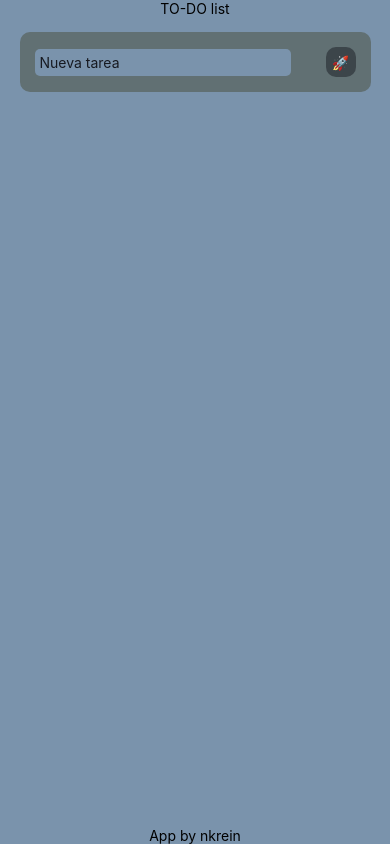
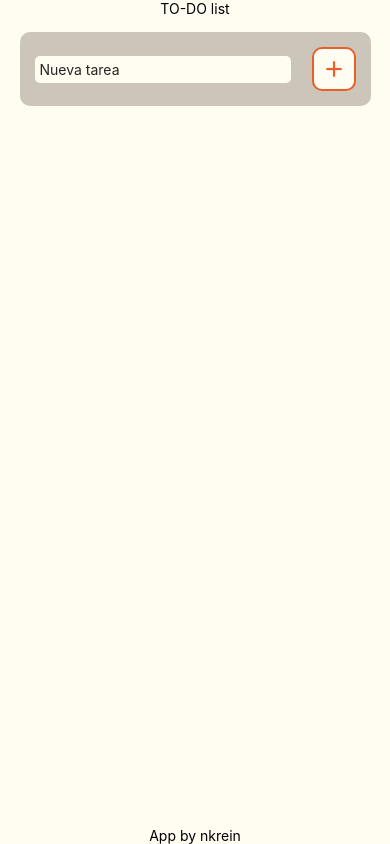
Before and after one commit to NKrein/native-ecomm, a React Native app: screen / in a window 390 px wide. Built offline with nearby package versions, Linux system fonts and the light colour scheme.

Commit message:
Input reset + Palette changes + Button icons

```diff
--- a/App.js
+++ b/App.js
@@ -49,7 +49,7 @@ export default function App() {
 const styles = StyleSheet.create({
   container: {
     flex: 1,
-    backgroundColor: PALETTE.airBlue,
+    backgroundColor: PALETTE.white,
   },
   main: {
     marginTop: Constants.statusBarHeight,
--- a/components/InputCard.js
+++ b/components/InputCard.js
@@ -1,15 +1,25 @@
 import { useState } from "react"
-import { Pressable, Text, TextInput, View, StyleSheet } from "react-native"
+import { Pressable, Text, TextInput, View, StyleSheet, Image } from "react-native"
 import { PALETTE } from "../utils/colorPalette"
+import addIcon from '../assets/icon-add-flame.png'
 
 const InputCard = ({ handleAdd }) => {
   const [inputValue, setInputValue] = useState('')
 
+  const handlePress = () => {
+    handleAdd(inputValue)
+    setInputValue('')
+  }
+
   return (
     <View style={styles.container}>
-      <TextInput style={styles.input} placeholder='Nueva tarea' onChangeText={(value) => setInputValue(value)} />
-      <Pressable style={styles.button} onPress={() => handleAdd(inputValue)}>
-        <Text>🚀</Text>
+      <TextInput
+        style={styles.input}
+        placeholder='Nueva tarea'
+        onChangeText={(value) => setInputValue(value)}
+        value={inputValue} />
+      <Pressable style={styles.button} onPress={handlePress}>
+        <Image style={styles.icon} source={addIcon} />
       </Pressable>
     </View>
   )
@@ -24,23 +34,31 @@ const styles = StyleSheet.create({
     width: '90%',
     margin: 15,
     padding: 15,
-    backgroundColor: PALETTE.paynesGray,
+    backgroundColor: PALETTE.timberwolf,
     borderRadius: 10
   },
   button: {
     justifyContent: 'center',
     alignItems: 'center',
-    backgroundColor: PALETTE.richBlack50,
+    backgroundColor: PALETTE.white,
+    borderColor: PALETTE.flame,
+    borderWidth: 2,
     borderRadius: 10,
-    width: 30,
-    height: 30
+    padding: 10,
+    minWidth: 40,
+    minHeight: 40,
   },
-  input : {
-    backgroundColor: PALETTE.airBlue,
-    color: PALETTE.richBlack,
+  input: {
+    backgroundColor: PALETTE.white,
+    color: PALETTE.eerieBlack,
     width: '80%',
     padding: 5,
     borderRadius: 5
+  },
+  icon: {
+    width: 20,
+    height: 20,
+    objectFit: 'contain'
   }
 });
 
--- a/components/ListCard.js
+++ b/components/ListCard.js
@@ -1,13 +1,14 @@
 import React from 'react'
-import { Pressable, StyleSheet, Text, View } from 'react-native';
+import { Image, Pressable, StyleSheet, Text, View } from 'react-native';
 import { PALETTE } from '../utils/colorPalette';
+import deleteIcon from '../assets/icon-delete-flame.png'
 
 const ListCard = ({ item, handleItemSelect }) => {
   return (
     <View style={styles.container}>
       <Text style={styles.text}>{item.task}</Text>
       <Pressable style={styles.button} onPress={() => handleItemSelect(item)}>
-        <Text>🗑️</Text>
+        <Image style={styles.icon} source={deleteIcon} />
       </Pressable>
     </View>
   )
@@ -24,21 +25,29 @@ const styles = StyleSheet.create({
     marginHorizontal: 15,
     marginVertical: 10,
     padding: 15,
-    backgroundColor: PALETTE.paynesGray,
+    backgroundColor: PALETTE.timberwolf,
     borderRadius: 10,
   },
   text: {
     flex: 1,
-    color: PALETTE.richBlack,
+    color: PALETTE.eerieBlack,
   },
   button: {
     justifyContent: 'center',
     alignItems: 'center',
-    backgroundColor: PALETTE.richBlack50,
+    backgroundColor: PALETTE.white,
+    borderColor: PALETTE.flame,
+    borderWidth: 2,
     borderRadius: 10,
-    width: 30,
-    height: 30,
-    marginLeft: 10
+    minWidth: 40,
+    minHeight: 40,
+    marginLeft: 10,
+    padding: 10,
+  },
+  icon: {
+    width: 20,
+    height: 20,
+    objectFit: 'contain'
   }
 });
 
--- a/components/ModalConfirm.js
+++ b/components/ModalConfirm.js
@@ -31,11 +31,11 @@ const styles = StyleSheet.create({
     justifyContent: 'center',
     alignItems: 'center',
     marginTop: 22,
-    backgroundColor: PALETTE.richBlack50
+    backgroundColor: PALETTE.eerieBlack50
   },
   modalView: {
     margin: 20,
-    backgroundColor: PALETTE.airBlue,
+    backgroundColor: PALETTE.white,
     borderRadius: 20,
     padding: 35,
     alignItems: 'center',
@@ -47,17 +47,21 @@ const styles = StyleSheet.create({
   button: {
     justifyContent: 'center',
     alignItems: 'center',
-    backgroundColor: PALETTE.richBlack50,
+    backgroundColor: PALETTE.white,
+    borderColor: PALETTE.flame,
+    borderWidth: 2,
     borderRadius: 10,
-    width: 30,
-    height: 30,
+    minWidth: 40,
+    minHeight: 40,
     margin: 5
   },
   modalText: {
-    color: PALETTE.richBlack,
+    color: PALETTE.eerieBlack,
+    marginBottom: 10
   },
   buttonText: {
-    color: PALETTE.airBlue,
+    color: PALETTE.flame,
+    padding: 10,
   }
 });
 
--- a/utils/colorPalette.js
+++ b/utils/colorPalette.js
@@ -1,17 +1,17 @@
 export const PALETTE = {
-  richBlack: '#171a21',
-  paynesGray: '#617073',
-  airBlue: '#7a93ac',
-  jordyBlue: '#92bcea',
+  eerieBlack: '#252422',
+  timberwolf: '#ccc5b9',
+  flame: '#eb5e28',
+  white: '#fffcf2',
 
-  richBlack80: '#171a21cc',
-  paynesGray80: '#617073cc',
-  airBlue80: '#7a93accc',
-  jordyBlue80: '#92bcea80',
+  eerieBlack80: '#252422cc',
+  timberwolf80: '#ccc5b9cc',
+  flame80: '#eb5e28cc',
+  white80: '#fffcf2cc',
 
-  richBlack50: '#171a2180',
-  paynesGray50: '#61707380',
-  airBlue50: '#7a93ac80',
-  jordyBlue50: '#92bcea80',
+  eerieBlack50: '#25242280',
+  timberwolf50: '#ccc5b980',
+  flame50: '#eb5e2880',
+  white50: '#fffcf280',
 
 }
```
Also changed, not shown: assets/icon-add-flame.png (added), assets/icon-delete-flame.png (added).
